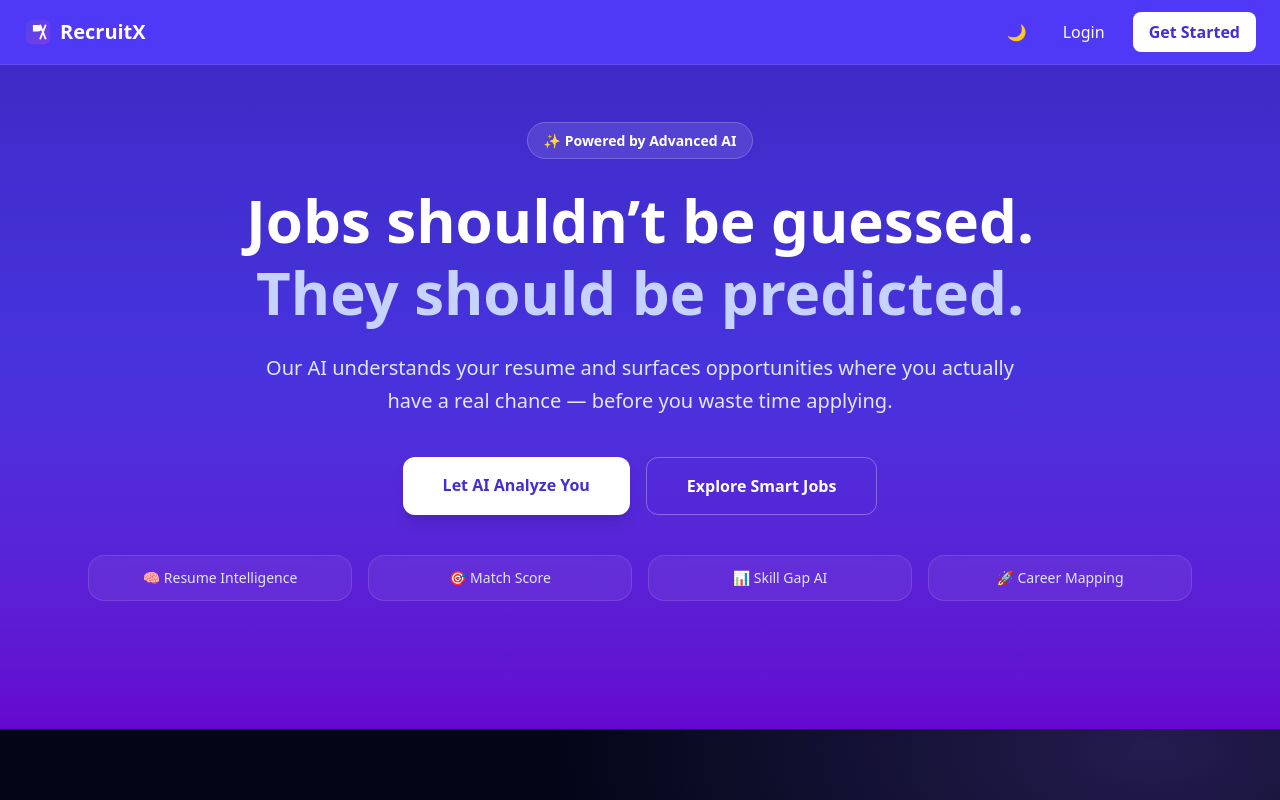
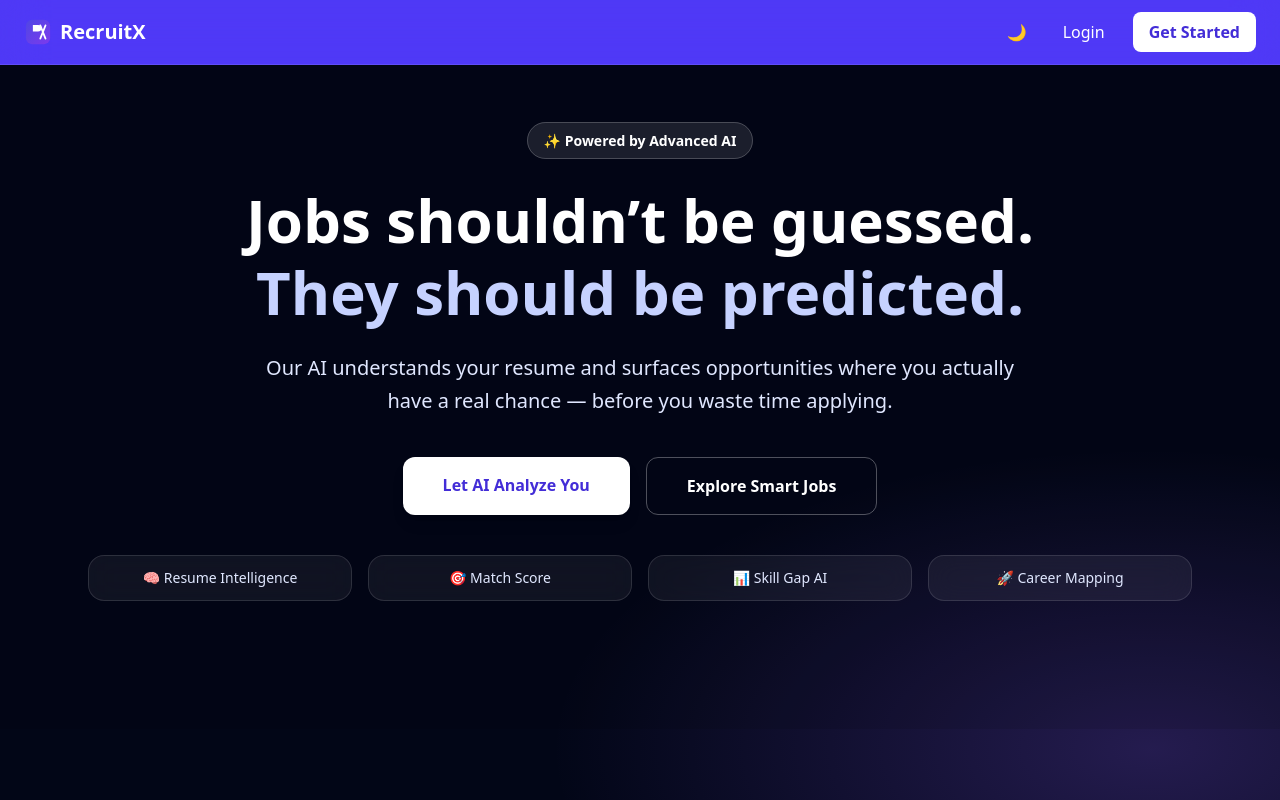
Before and after one commit to gauravbatham-tech/AI-powered-Job-Portal-, a Next.js app: page / in a window 1280 px wide. Shown: the top 800 px of the page. Built offline with nearby package versions, Linux system fonts and the light colour scheme; no server answers.

Commit message:
landing page update

```diff
--- a/src/app/page.js
+++ b/src/app/page.js
@@ -19,7 +19,7 @@ export default function Home() {
       {/* ===== HERO SECTION ===== */}
       <section className="relative overflow-hidden">
 
-        <div className="absolute inset-0 bg-gradient-to-b from-indigo-700 via-indigo-600 to-violet-700"></div>
+        <div className="absolute inset-0 bg-gradient-to-blue from-indigo-700 via-indigo-600 to-violet-700"></div>
 
         <div className="absolute inset-0 bg-black/10"></div>
 
```
